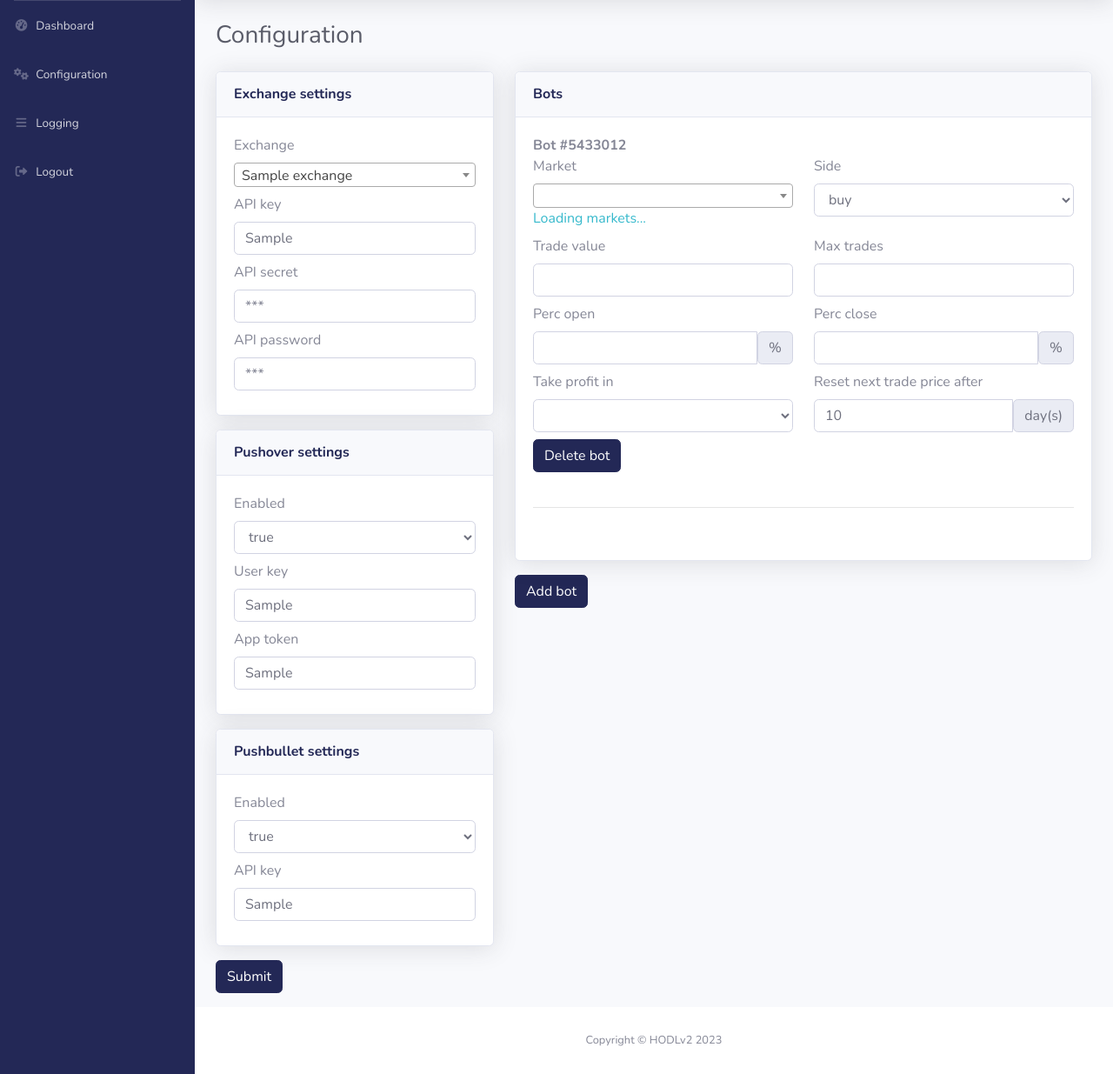
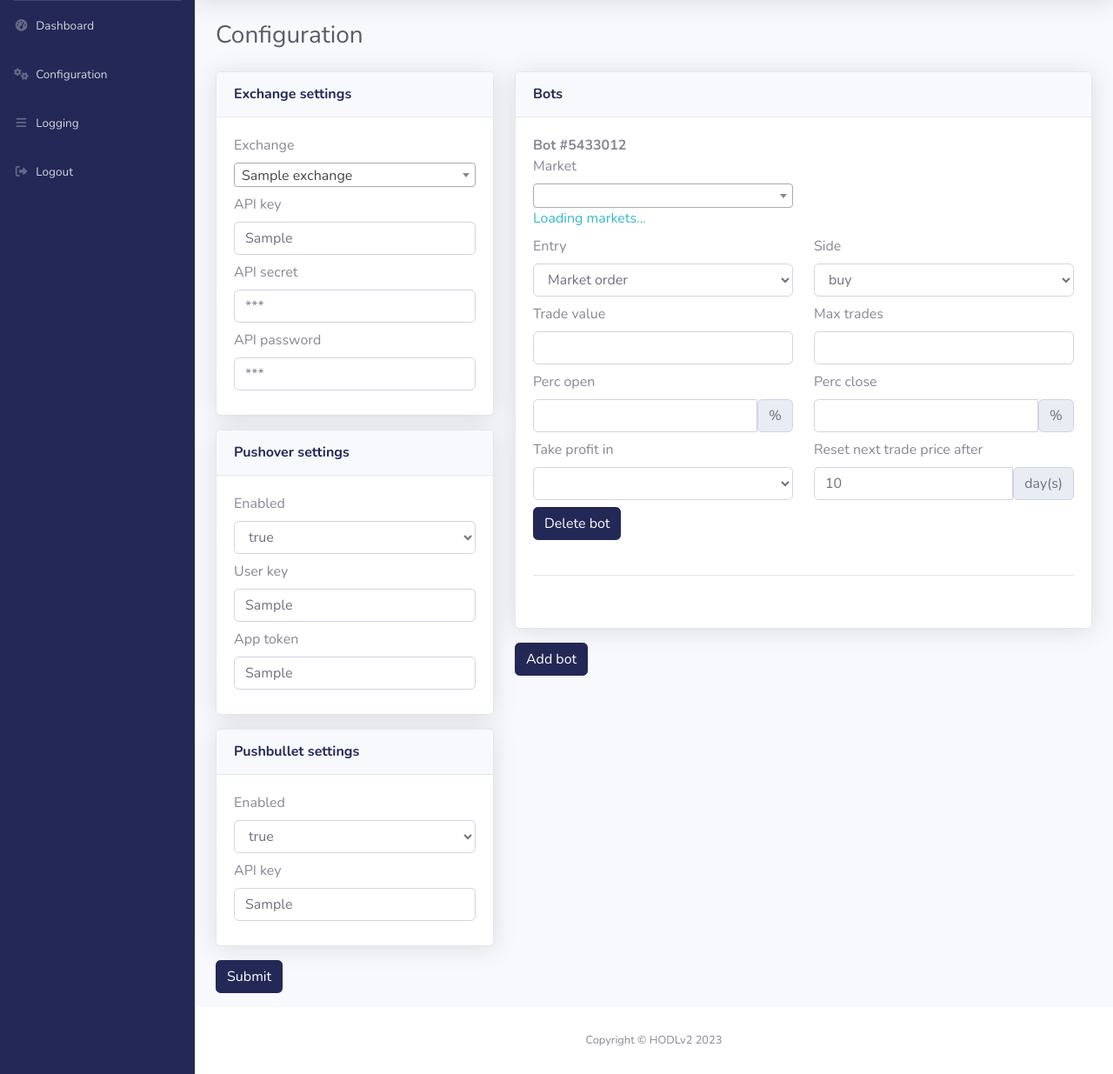
Before and after one commit to p0ntsNL/hodlv2, a Python web app: template hodlv2/web/templates/configuration.html in a window 1280 px wide. Shown: the part 70-1305 px from the top of the page at 87% size. Run offline with Jinja, Linux system fonts and the light colour scheme; the template is opened without the code that fills it: most values are stand-ins (such as "Sample title", 1, 10 or a date in 2020); lists and menus that the app fills with data are empty; some libraries are stand-ins or nearby versions.

Commit message:
Entry configurable through web

```diff
--- a/hodlv2/configuration.py
+++ b/hodlv2/configuration.py
@@ -89,7 +89,6 @@ class Configuration:
 
             # If no configuration is found, use and save the default configuration
             if isinstance(get_config[0], type(None)):
-
                 logger.info("No config found in the backend, using default config.")
 
                 # Send config to backend and remove it afterwards
--- a/hodlv2/main.py
+++ b/hodlv2/main.py
@@ -36,11 +36,10 @@ logger.addHandler(
 
 # check min. python version
 if sys.version_info < (3, 8):
-    ERROR_MSG = "Bot stopped! HODLv2 required Python version >= 3.8"
+    ERROR_MSG = "Bot stopped! HODLv2 requires Python version >= 3.8"
     logger.critical(ERROR_MSG)
     sys.exit(ERROR_MSG)
 
 if __name__ == "__main__":
-
     worker = Worker()
     worker.worker()
--- a/hodlv2/web/templates/configuration.html
+++ b/hodlv2/web/templates/configuration.html
@@ -98,6 +98,15 @@
                                                 </select>
 			  			<div class="exchange_response text-info"></div>
 					</div>
+        </div>
+        <div class="row">
+					<div class="mb-2 col-md-6">
+						<label for="BotEntry" class="form-label">Entry</label>
+						<select class="form-control" name="Bot_{{ bot_id }}_Entry">
+							<option {% if data['Entry'] == "market" %} selected="selected" {% endif %}>Market order</option>
+							<option {% if data['Entry'] == "limit" %} selected="selected" {% endif %}>Limit order</option>
+						</select>
+					</div>
 					<div class="mb-2 col-md-6">
 						<label for="BotSide" class="form-label">Side</label>
 						<select class="form-control" name="Bot_{{ bot_id }}_Side">
--- a/hodlv2/web/views.py
+++ b/hodlv2/web/views.py
@@ -1,5 +1,4 @@
 # pylint: disable-all
-import json
 
 from flask import redirect, render_template, request, session, url_for
 from model import *
--- a/hodlv2/worker.py
+++ b/hodlv2/worker.py
@@ -112,7 +112,6 @@ class Worker:
         iteration = 0
 
         while True:
-
             iteration += 1
 
             logger.info("")
@@ -123,18 +122,14 @@ class Worker:
 
             # If healthy
             if self.health_status["health"]:
-
                 # Loop markets
                 for market in self.markets:
-
-
                     # Load market settings
                     self.bot.bot_init(market)
 
                     # Check if a new trade should be initiated
                     new_trade = self.bot.check_new_trade(market)
                     if new_trade[0]:
-
                         # Initiate new trade
                         self.bot.new_trade(market, new_trade[1])
 
```
Also changed, not shown: hodlv2/backend/backend.py (+5 -4 lines), hodlv2/bot.py (+17 -30 lines), hodlv2/notify/notify.py (+7 -2 lines), hodlv2/web/model.py (+2 -5 lines).
